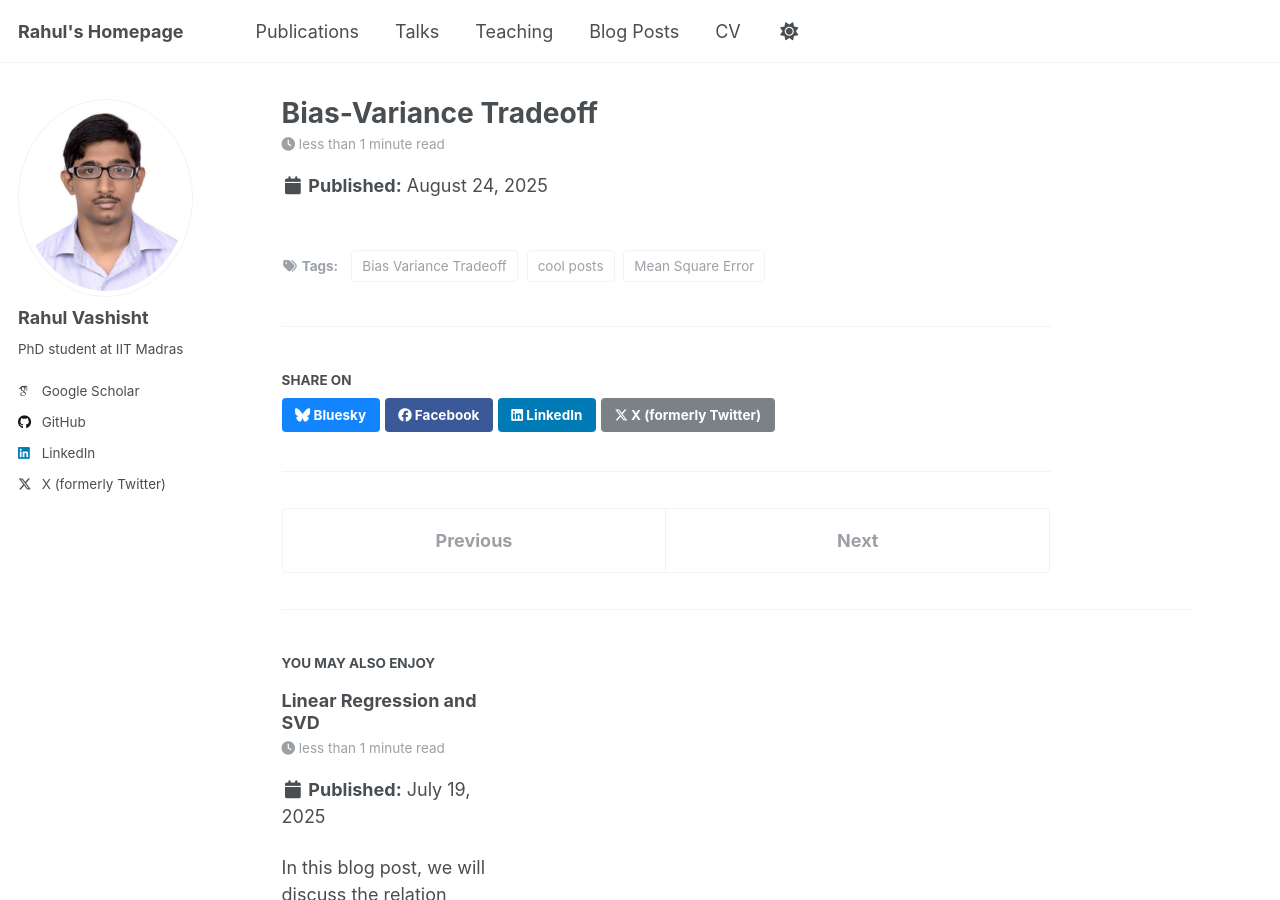
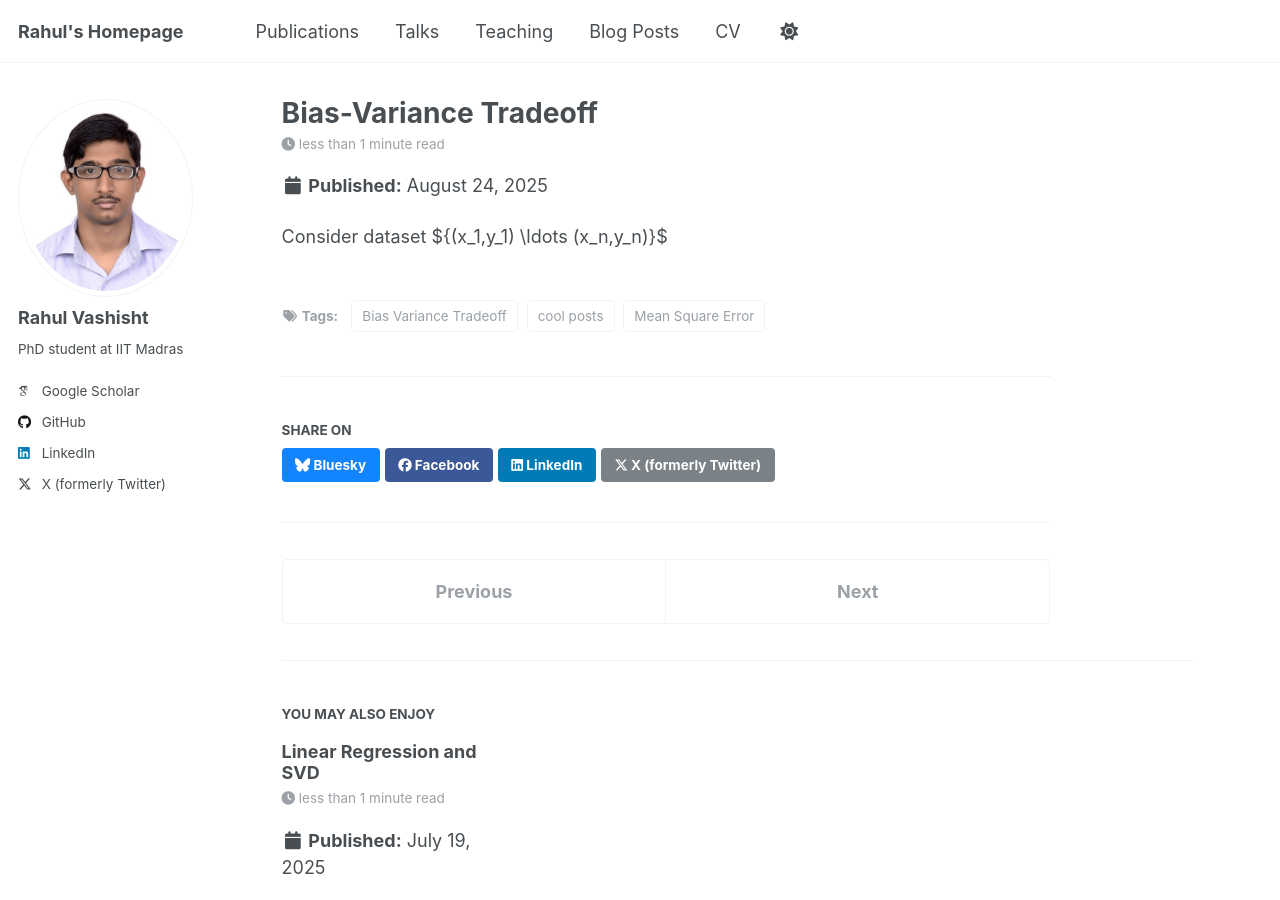
Before and after one commit to vashishtrahul/vashishtrahul.github.io, a Jekyll site: the page built from _posts/2025-08-24-blog-post-2.md, in a window 1280 px wide and 900 px high. Built offline with Jekyll 4.4.1, drawn with Linux system fonts in a browser that asks for light colours; some web fonts are replaced; a script that is not in the unit is left out.

Commit message:
bias-variance-tradeoff update

```diff
--- a/_posts/2025-08-24-blog-post-2.md
+++ b/_posts/2025-08-24-blog-post-2.md
@@ -7,3 +7,6 @@ tags:
   - Mean Square Error
   - Bias Variance Tradeoff
 ---
+
+
+Consider dataset ${(x_1,y_1) \ldots (x_n,y_n)}$
```
